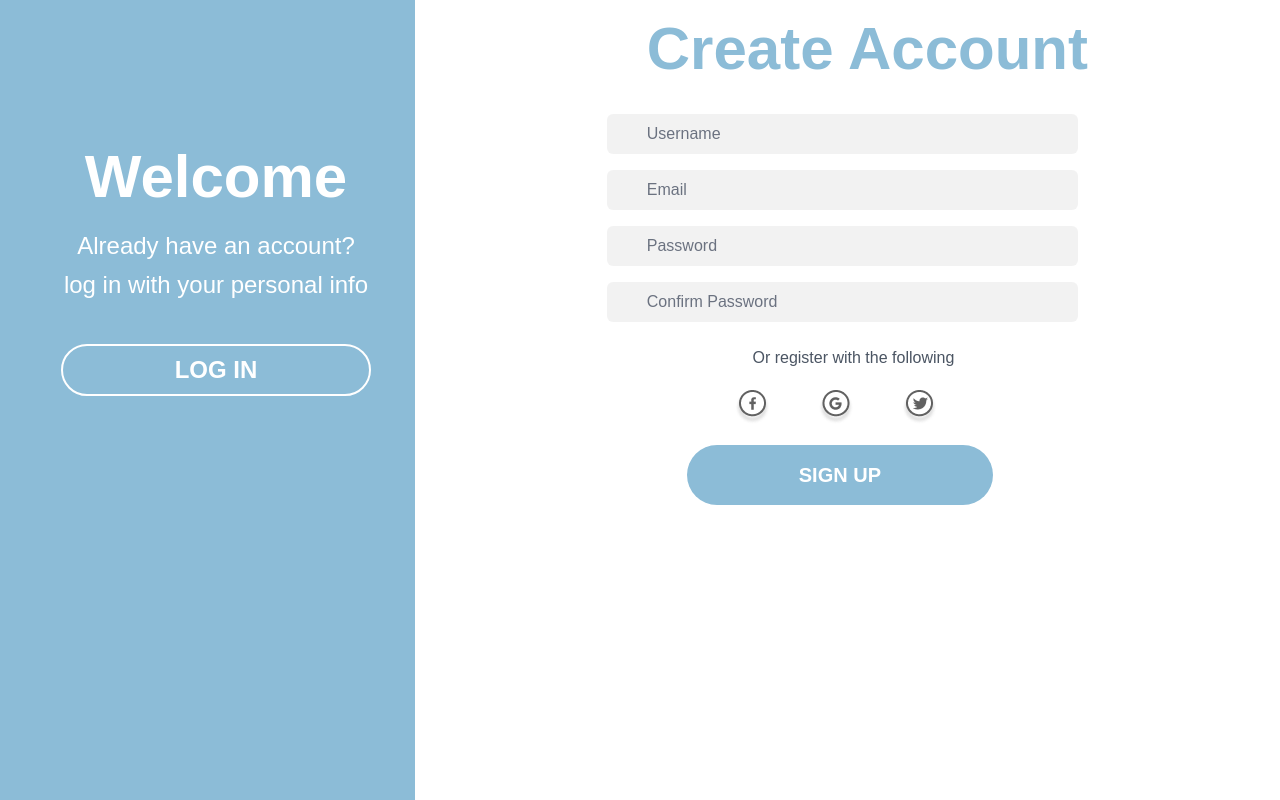
After one commit to AbigaelKirwa/HouseHelpApp, a PHP site: page /signup.html in a window 1280 px wide. The commit adds this page. Run offline with PHP 8.4, Linux system fonts and the light colour scheme; some libraries are stand-ins or nearby versions; some web fonts are replaced.

Commit message:
added signup and login

```diff
--- a/css/style.css
+++ b/css/style.css
@@ -1,6 +1,5 @@
 @import url('https://fonts.googleapis.com/css2?family=Jaldi&display=swap');
 @import url('https://fonts.googleapis.com/css2?family=Jaldi:wght@400;700&display=swap');
-
 *
 {
     font-family: 'Jaldi', sans-serif;
--- a/index.html
+++ b/index.html
@@ -28,7 +28,7 @@
                 <p class="mt-5 text-3xl leading-relaxed">This is a webiste that helps conect clients<br>with potential domestic workers</p>
             </div>
             <div class="flex flex-row mt-10">
-                <button class="bg-black hover:bg-sky-700 text-white font-bold py-2 px-4 rounded-full">Get Started</button>
+                <button class="bg-black hover:bg-sky-700 text-white font-bold py-2 px-4 rounded-full"><a href="signup.html">Get Started</a></button>
                 <p class="font-bold mt-2 ml-5 text-xl"><a href="#">Learn more</a></p>
             </div>
         </section>
@@ -92,10 +92,7 @@
                 <img src="images/contact-us.png" class="w-96">
             </div>
         </section>
-
-
     </div>
-
 
 </body>
 </html>
--- /dev/null
+++ b/signup.html
@@ -0,0 +1,41 @@
+<!DOCTYPE html>
+<html lang="en">
+<head>
+    <meta charset="UTF-8">
+    <meta http-equiv="X-UA-Compatible" content="IE=edge">
+    <meta name="viewport" content="width=device-width, initial-scale=1.0">
+    <script src="https://cdn.tailwindcss.com"></script>
+    <link rel="stylesheet" href="css/style.css">
+    <title>Sign Up</title>
+</head>
+<body style="background-color: #8CBCD7;">
+    <section class="bg-white float-right px-48" style="height: 100vh;">
+        <div>
+            <h1 class="font-bold text-6xl leading-relaxed ml-10" style="color:#8CBCD7;">Create Account</h1>
+            <form action="">
+                <input class="rounded-md pl-10 pr-56 py-2 mt-4 text-gray-500" style="background-color: rgba(97, 97, 97, 0.08);" value="Username"/><br>
+                <input class="rounded-md pl-10 pr-56 py-2 mt-4 text-gray-500" style="background-color: rgba(97, 97, 97, 0.08);" value="Email"/><br>
+                <input class="rounded-md pl-10 pr-56 py-2 mt-4 text-gray-500" style="background-color: rgba(97, 97, 97, 0.08);" value="Password"/><br>
+                <input class="rounded-md pl-10 pr-56 py-2 mt-4 text-gray-500" style="background-color: rgba(97, 97, 97, 0.08);" value="Confirm Password"/><br>
+                <input type="hidden" class="rounded-md px-10 py-2 mt-10 text-gray-500" style="background-color: #8CBCD7;" value="role"/><br>
+            </form>
+            <p class="text-gray-600 text-l text-center ml-3">Or register with the following</p>
+            <div class="flex flex-row space-x-12 mt-5 ml-32">
+                <img src="images/facebook.png" alt="">
+                <img src="images/google.png" alt="">
+                <img src="images/twitter.png" alt="">
+            </div>
+            <button class="rounded-full px-28 py-4 mt-5 text-xl font-bold text-white ml-20" style="background-color: #8CBCD7;">SIGN UP</button>
+        </div>
+        </section>
+    <section class="pt-32 pl-12 w-96">
+        <div class="text-center text-white">
+            <h1 class="font-bold text-6xl leading-relaxed">Welcome</h1>
+            <p class="text-2xl leading-relaxed">Already have an account?<br>log in with your personal info</p>
+            <button class="rounded-full border-2 border-white bg-transparent px-28 py-2 mt-10 text-2xl font-bold"><a href="login.html">LOG IN</a></button>
+        </div>
+    </section>
+
+
+</body>
+</html>
```
Also changed, not shown: login.html (added, +39 -0 lines), images/Lock.png (added), images/Vector.png (added), images/facebook.png (added), images/google.png (added), images/twitter.png (added).
